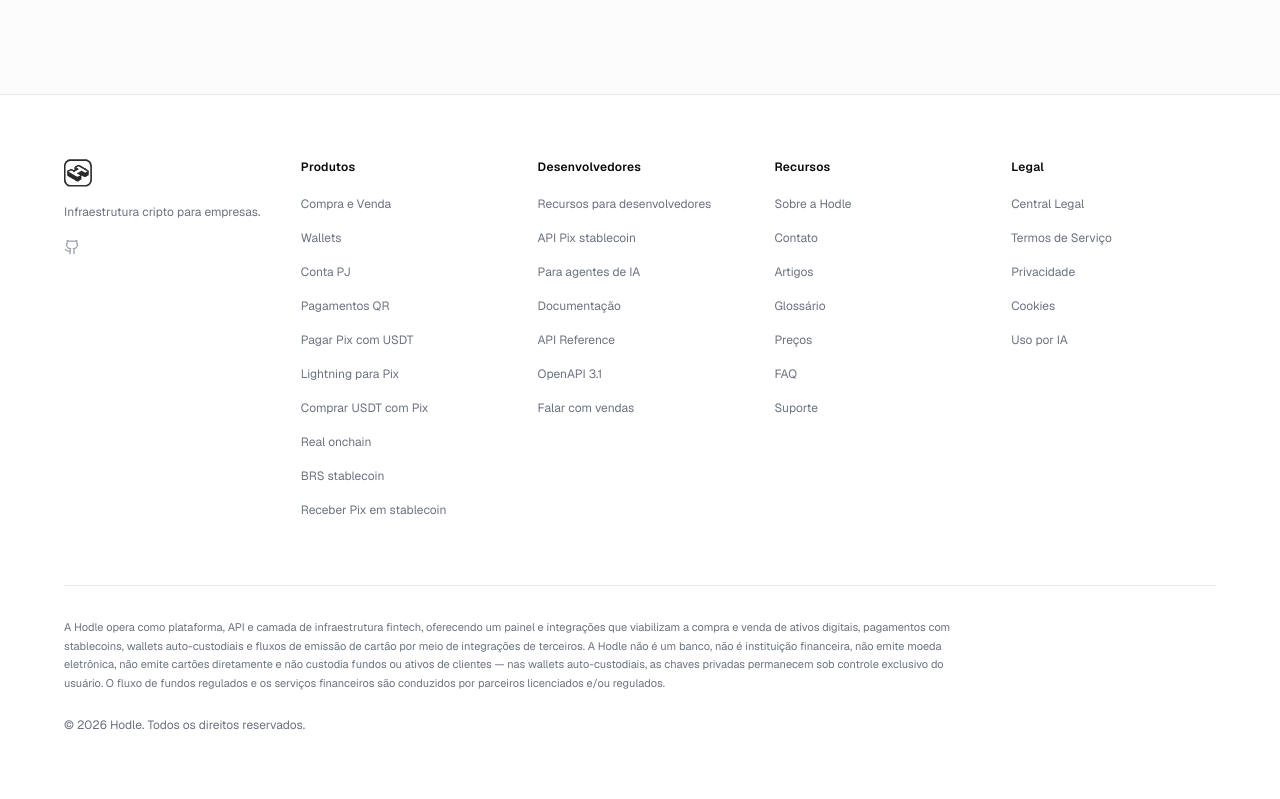
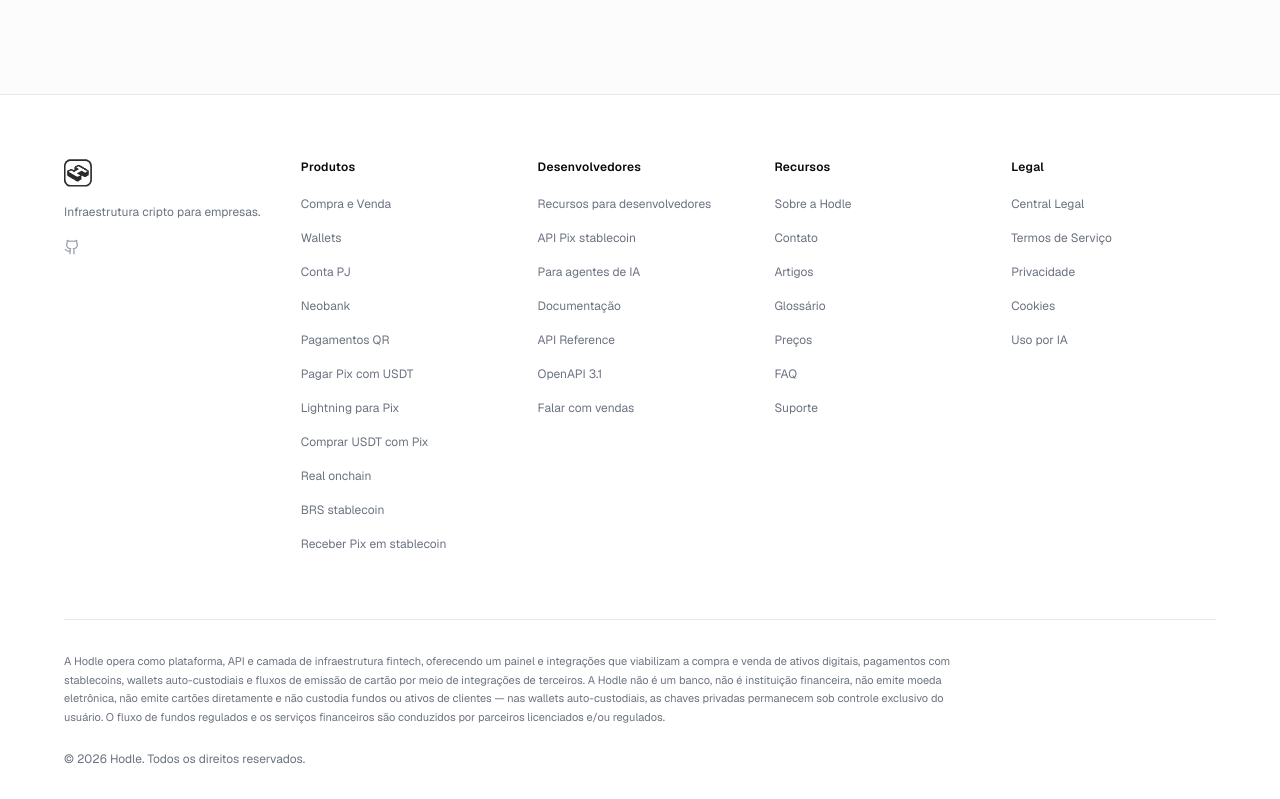
Before and after one commit to HodleHub/hodle-front, a Next.js app: page / in a window 1280 px wide. Shown: the part 9013-9812 px from the top of the page. Before the commit the page ends 9778 px from the top, so only its background shows below. Built offline with nearby package versions, Linux system fonts and the light colour scheme.

Commit message:
feat(footer): add neobank page link

```diff
--- a/src/components/ui/Footer.tsx
+++ b/src/components/ui/Footer.tsx
@@ -50,6 +50,7 @@
                 },
                 { label: 'Wallets', href: '/wallet-auto-custodial' },
                 { label: isEnglish ? 'Business account' : 'Conta PJ', href: '#conta-pj' },
+                { label: 'Neobank', href: '/neobank' },
                 { label: isEnglish ? 'QR payments' : 'Pagamentos QR', href: '#pagamentos' },
                 {
                   label: isEnglish ? 'Pay Pix with USDT' : 'Pagar Pix com USDT',
```
